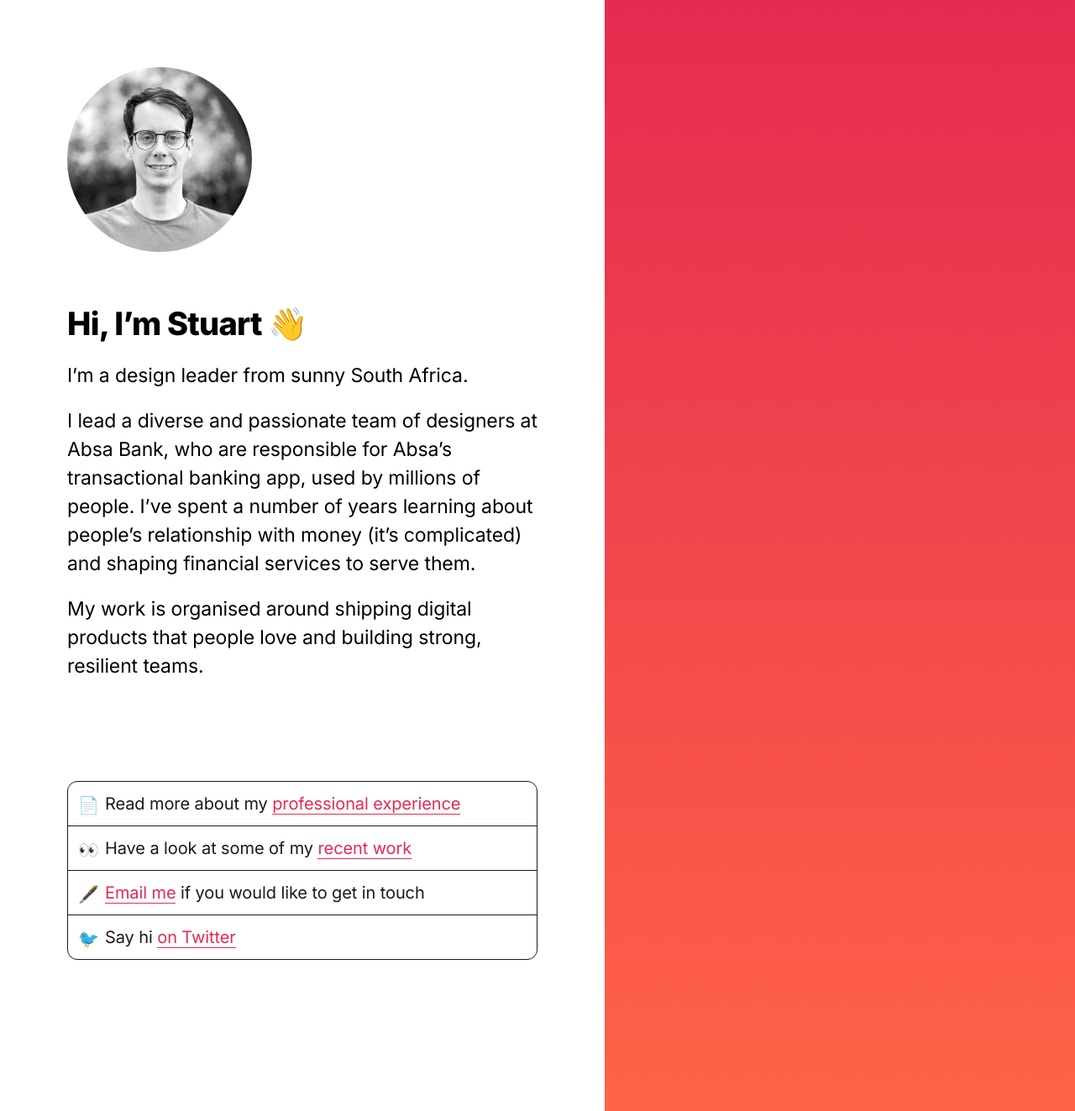
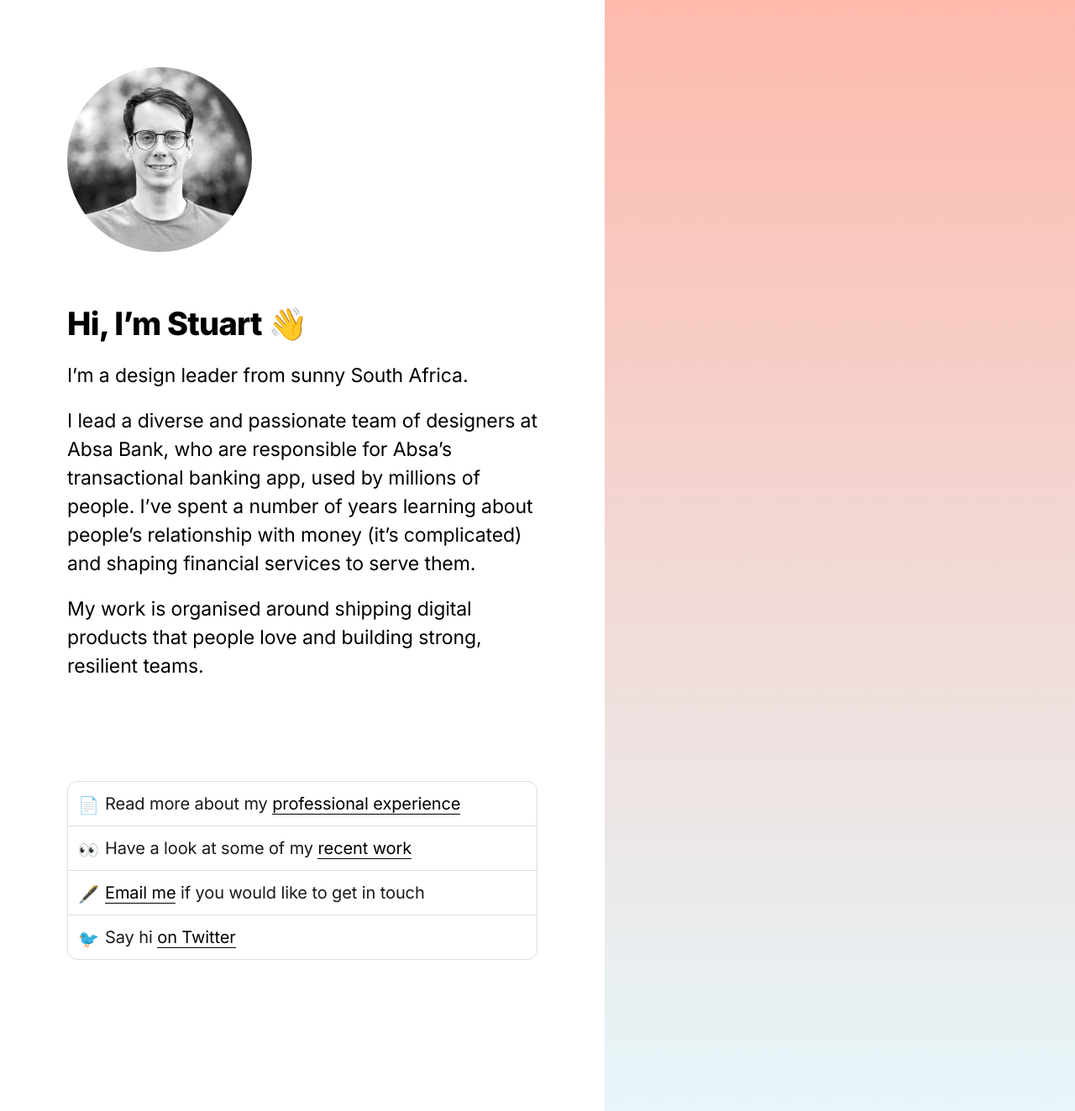
Before and after one commit to stuartwiener/stuartwiener.github.io, a Jekyll site: the page built from index.html, in a window 1280 px wide. Shown: the whole page at 84% size. Built offline with Jekyll 4.4.1, drawn with Linux system fonts in a browser that asks for light colours.

Commit message:
sunrise coat of paint

```diff
--- a/_sass/_layout.scss
+++ b/_sass/_layout.scss
@@ -163,11 +163,11 @@ ul.navigation {
   list-style: none;
   padding: 0;
   margin-top: 80px;
-  border: 1px solid var(--secondary);
+  border: 1px solid var(--tertiary);
   border-radius: 12px;
 
   li {
-    border-bottom: 1px solid var(--secondary);
+    border-bottom: 1px solid var(--tertiary);
     padding: 12px 12px 12px 44px;
     margin: 0;
     position: relative;
@@ -302,14 +302,14 @@ ul.navigation {
   }
 
   .flickity-prev-next-button {
-    background: var(--color-3);
-    color: var(--color-1);
+    background: var(--secondary);
+    color: var(--background);
     width: 44px;
     height: 44px;
   }
   .flickity-prev-next-button:hover {
-    background: var(--color-3);
-    color: var(--color-2)
+    background: var(--color-2);
+    color: var(--background);
   }
   .flickity-prev-next-button.previous {
     left: 10px;
--- a/_sass/_typography.scss
+++ b/_sass/_typography.scss
@@ -31,9 +31,10 @@ html {
 }
 
 a {
-  color: var(--color-1);
+  color: var(--primary);
   text-decoration: none;
-  border-bottom: 1px solid var(--color-1);
+  border-bottom: 1px solid var(--primary);
+  // background: var(--color-4);
   cursor: pointer;
 }
 a:hover {
--- a/css/main.scss
+++ b/css/main.scss
@@ -7,10 +7,11 @@
   --background: #FFFFFF;
   --primary: #000000;
   --secondary: #1A1A1A;
-  --color-1: #E52B50;
-  --color-2: #C40233;
-  --color-3: rgba(229,43,80,0.08);
-  --color-4: #FF6347;
+  --tertiary: #dedede;
+  --color-1: #febaad;
+  --color-2: #36747D;
+  --color-3: #efddd6;
+  --color-4: #e6f6fa;
 }
 
 // Import partials from `sass_dir` (defaults to `_sass`)
```
Also changed, not shown: favicon.png.
